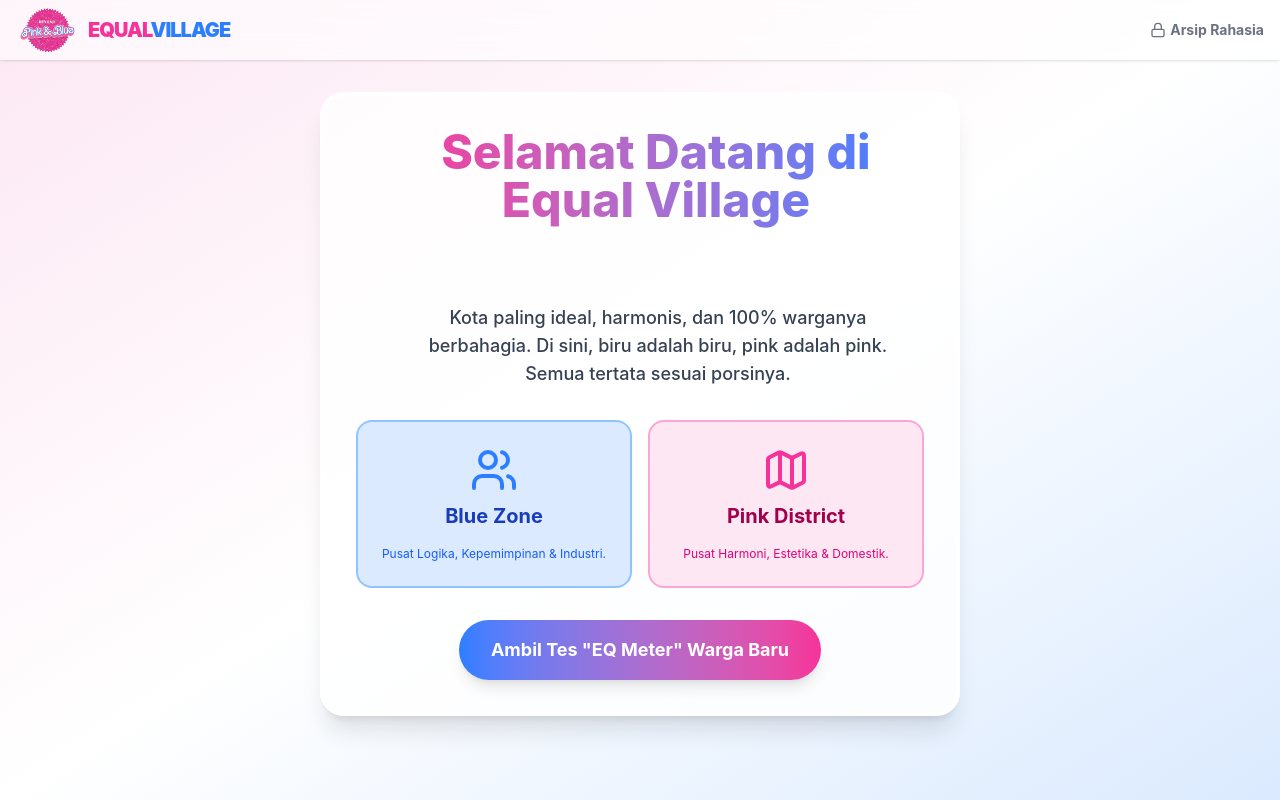
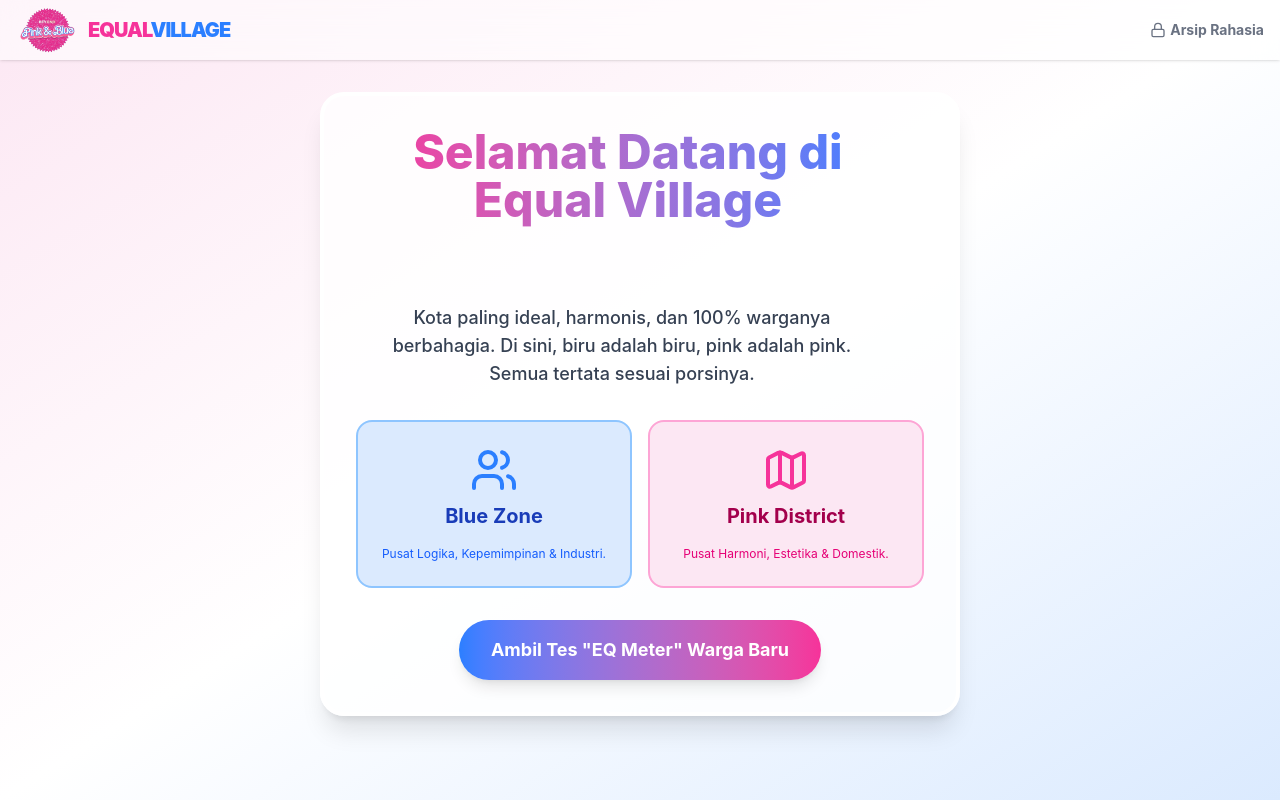
Before and after one commit to VanSTrongg777/Equalvillage, a React (Vite) app: page / in a window 1280 px wide. Built offline with nearby package versions, Linux system fonts and the light colour scheme.

Commit message:
fix: margin

```diff
--- a/src/App.jsx
+++ b/src/App.jsx
@@ -101,7 +101,7 @@ export default function App() {
     <div className="flex flex-col items-center justify-center p-8 text-center space-y-8 animate-fade-in">
       <div className="bg-white/80 p-8 rounded-3xl shadow-xl max-w-2xl border-4 border-white backdrop-blur-sm">
         <h1
-          className={`text-5xl min-h-[20vh] font-extrabold mb-4 transition-colors duration-200 w-130 ml-10  ${
+          className={`text-5xl min-h-[20vh] font-extrabold mb-4 transition-colors duration-200 w-130 ml-3  ${
             glitchActive
               ? "text-red-600"
               : "text-transparent bg-clip-text bg-gradient-to-r from-pink-500 to-blue-500"
@@ -109,7 +109,7 @@ export default function App() {
         >
           Selamat Datang di Equal Village
         </h1>
-        <p className="text-gray-700 text-lg mb-6 font-medium w-115 ml-18">
+        <p className="text-gray-700 text-lg mb-6 font-medium w-115 ml-9">
           Kota paling ideal, harmonis, dan 100% warganya berbahagia. Di sini, biru adalah
           biru, pink adalah pink. Semua tertata sesuai porsinya.
         </p>
```
